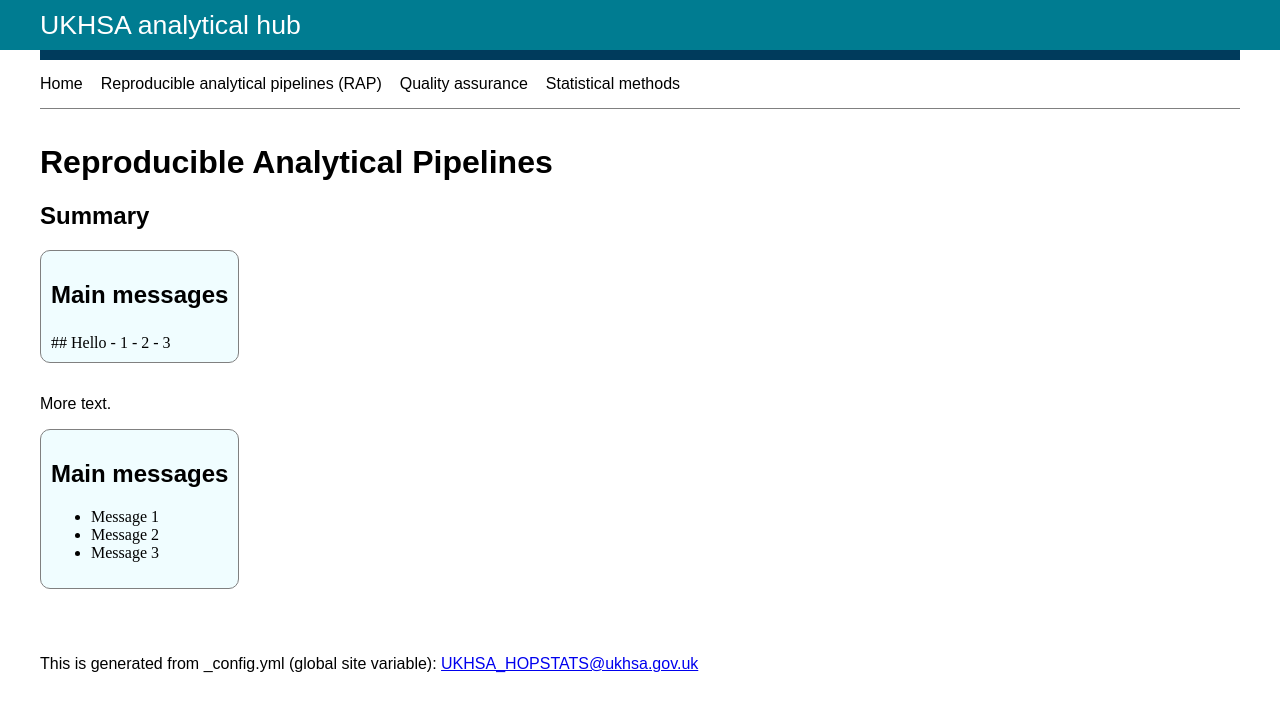
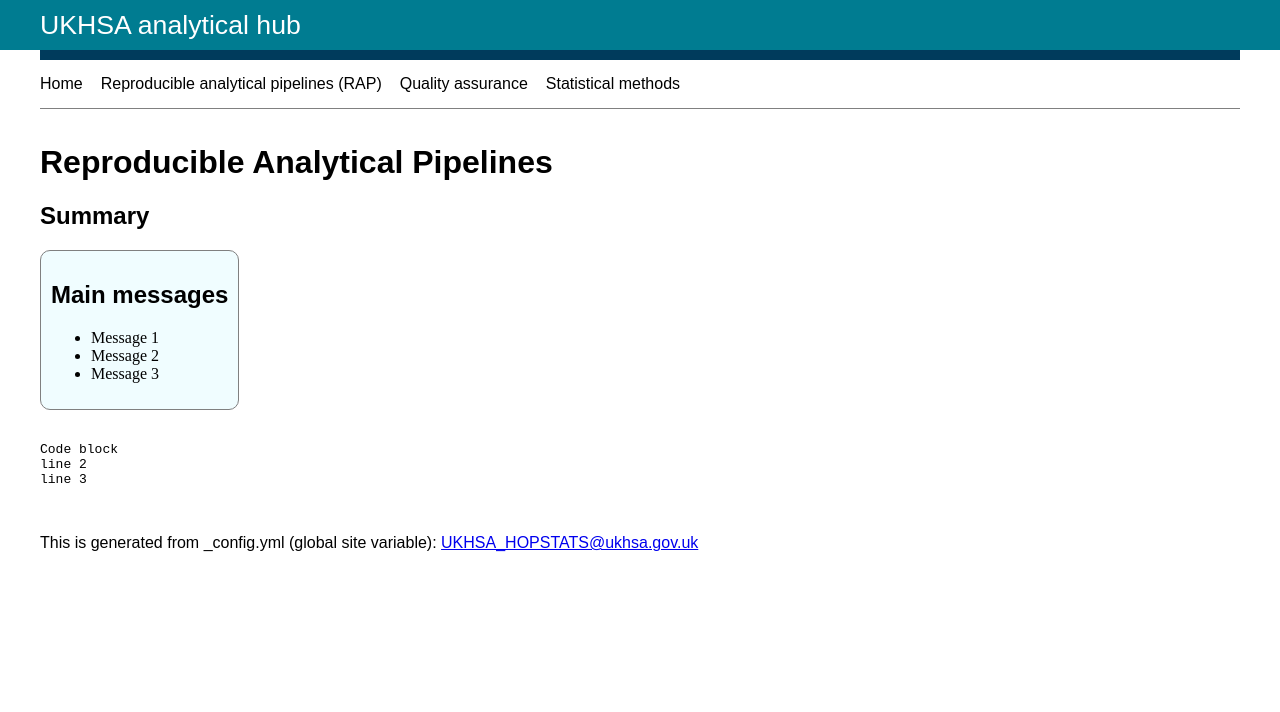
Before and after one commit to BenCuff/github-pages-test, a Jekyll site: the page built from docs/rap.md, in a window 1280 px wide. Shown: the top 712 px of the page. Built offline with Jekyll 4.4.1, drawn with Linux system fonts in a browser that asks for light colours.

Commit message:
Fixing block quote

````diff
--- a/docs/assets/styles.css
+++ b/docs/assets/styles.css
@@ -67,15 +67,6 @@ p, h1, h2, h3, h4, h5, button{
   font-family: sans-serif;
 }
 
-.block-quote{
-  width: fit-content;
-  margin: 1em 0 2em 0;
-  padding: 10px;
-  border: 1pt solid grey;
-  border-radius: 10px;
-  background:#F0FDFF;
-}
-
 blockquote{
   width: fit-content;
   margin: 1em 0 2em 0;
--- a/docs/rap.md
+++ b/docs/rap.md
@@ -5,23 +5,15 @@ layout: guidance-page
 
 ## Summary
 
-
-{% capture main_messages %}
-  ## Hello
-
-  - 1
-  - 2
-  - 3
-
-{% endcapture %}
-
-{% include blocks/block-quote.html h2="Main messages" content = main_messages %}
-
-More text.
-
-
 > ## Main messages
 >
 > - Message 1
 > - Message 2
 > - Message 3
+
+
+```
+Code block
+line 2
+line 3
+```
````
Also changed, not shown: README.md.
